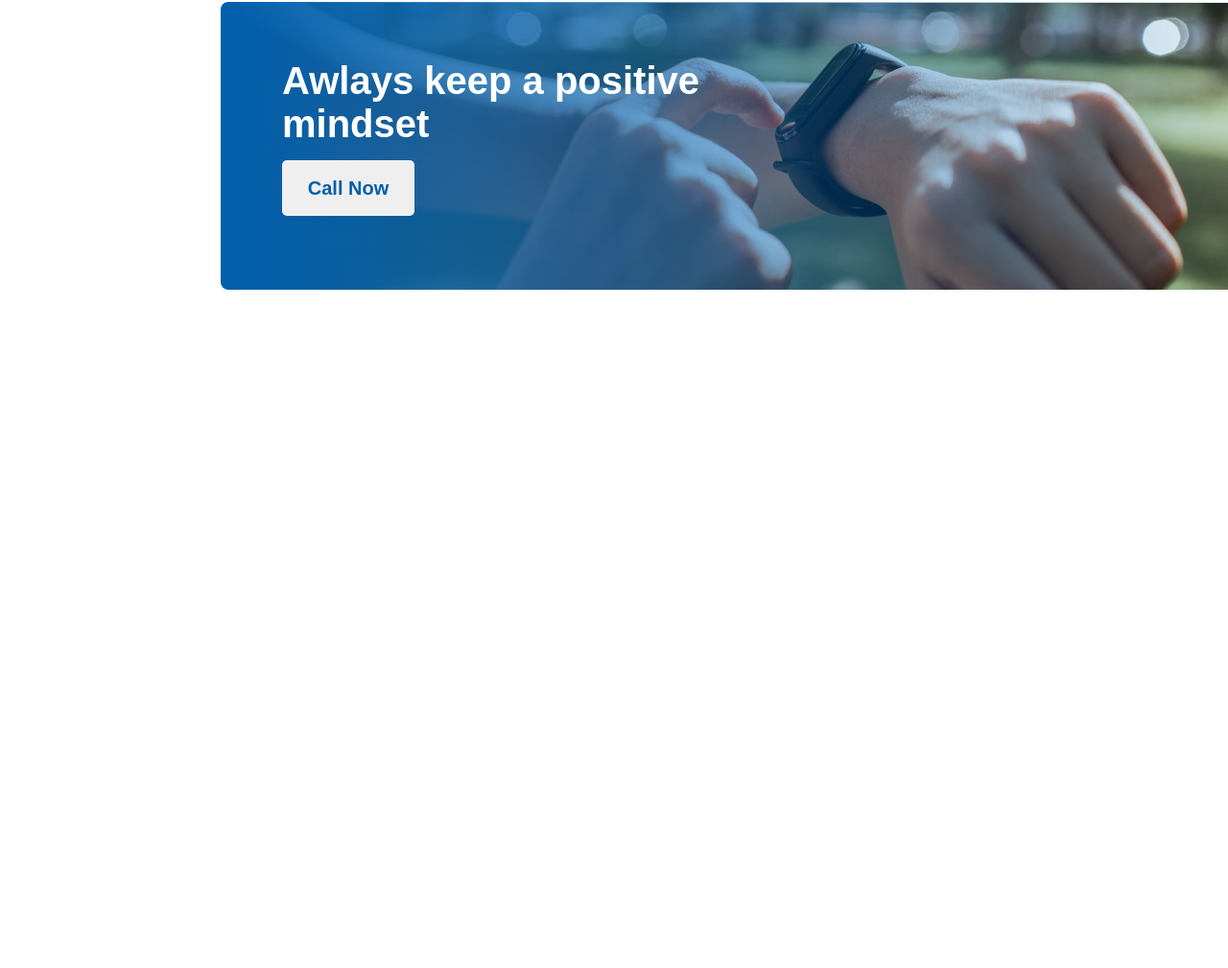
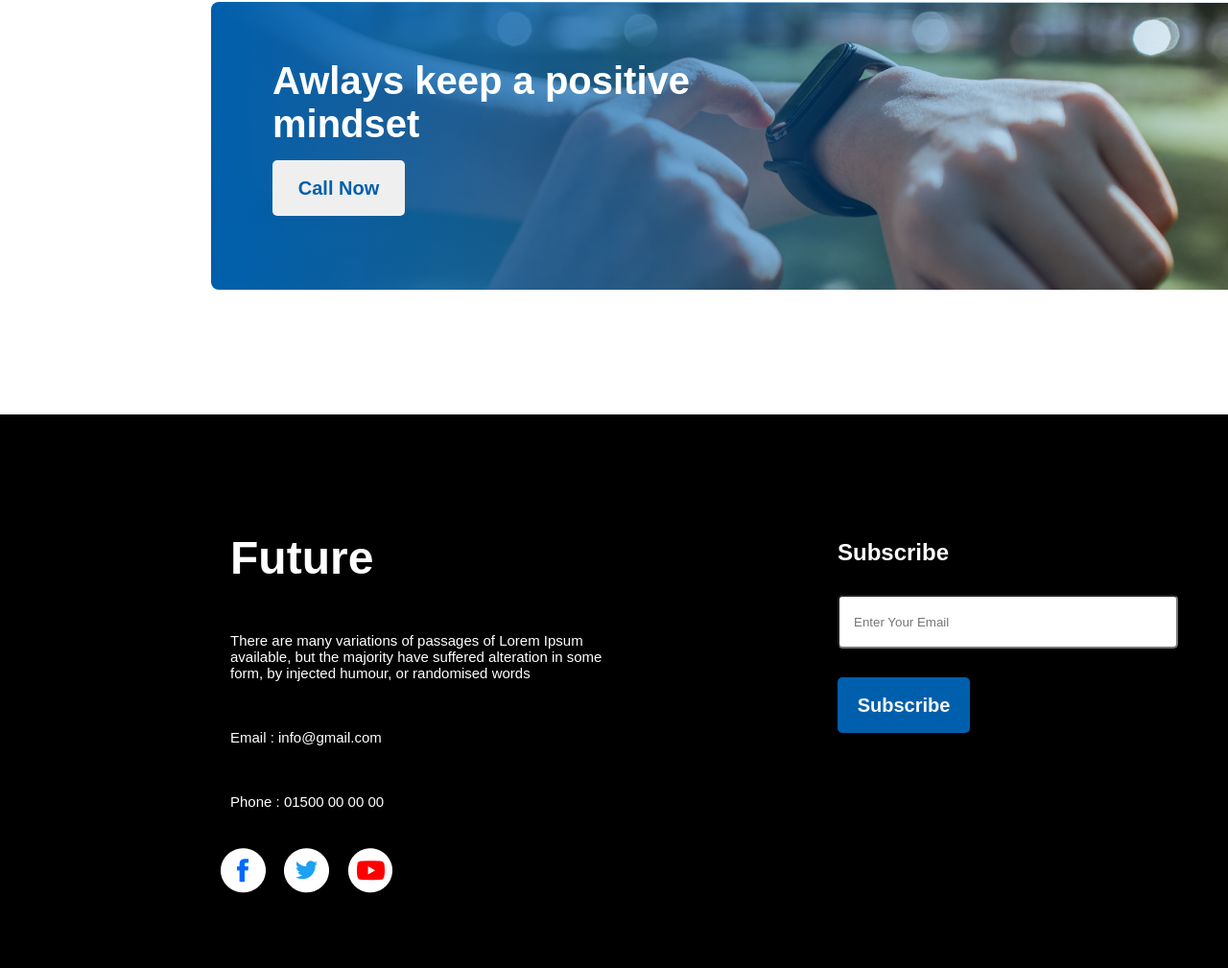
Before and after one commit to Zihadx/first-assignment, a plain HTML site: page index.html in a window 1280 px wide. Shown: the part 2143-3152 px from the top of the page at 96% size. Before the commit the page ends 2445 px from the top, so only its background shows below. Drawn offline with Linux system fonts and the light colour scheme.

Commit message:
work complet

```diff
--- a/index.html
+++ b/index.html
@@ -71,5 +71,27 @@
     <button class="btn-primary">Call Now</button>
    </div>
   </div>
+  <!-- ------------------footer-------------------- -->
+  <div id="contact">
+    <div class="contact-templet">
+        <div class="contact-left">
+            <h1 class="contact-title">Future</h1>
+            <p class="contact-sub-title">There are many variations of passages of Lorem Ipsum available, but the majority have suffered alteration in some form, by injected humour, or randomised words</p>
+            <p class="contact-sub-title">Email : info@gmail.com</p>
+            <p class="contact-sub-title">Phone : 01500 00 00 00</p>
+            <div class="social-icon">
+               <a href=""> <img src="images/icons/fb.png" alt=""></a>
+                <a href=""> <img src="images/icons/twitter.png" alt=""></a>
+                <a href=""> <img src="images/icons/youtube.png" alt=""></a>
+            </div>
+        </div>
+        <div class="contact-right">
+            <h2 class="left-title">Subscribe</h2>
+            <input type="email" name="" placeholder="Enter Your Email" id=""><br>
+            <button class="btn">Subscribe</button>
+        </div>
+    </div>
+
+  </div>
 </body>
 </html>
--- a/style.css
+++ b/style.css
@@ -86,8 +86,8 @@ ul{
     justify-content: space-around;
     text-align:center ;
     margin-top: 80px;
-    padding-left: 238px;
-    padding-right: 221px;
+    padding-left: 212px;
+    padding-right: 212px;
 }
 /* ------------------add image style------------------- */
 .add-image{
@@ -106,8 +106,66 @@ ul{
     background-repeat: no-repeat;
     width:1140px;
     height: 300px;
-    margin-left: 230px;
-    margin-right: 230px;
+    margin-left: 220px;
+    margin-right: 220px;
     margin-top: 130px;
     border-radius: 8px;
 }
+/* -----------------------footer style------------------- */
+#contact{
+    width: 1600px;
+    height: 577px;
+    margin-top: 130px;
+    background-color: black;
+}
+.contact-templet{
+    color: white;
+    display: flex;
+    margin-left: 230px;
+    margin-right: 230px;
+    justify-content: space-around;
+}
+.contact-left{
+    margin-top: 112px;
+    margin-right: 230px;
+}
+.contact-title{
+    font-weight: 700;
+    font-size: 48px;
+    padding: 10px;
+}
+.contact-left p{
+    margin-top: 30px;
+    font-weight: 400px;
+    font-size: 15px;
+    padding: 10px;
+}
+.social-icon{
+    margin-top: 30px;
+}
+.social-icon a{
+    font-size: 30px;
+    margin-right: 15px;
+}
+.contact-right{
+    margin-top: 130px;
+    margin-right: 142px;
+}
+.contact-right input{
+    border-radius: 5px;
+    width: 336px;
+    height: 52px;
+    padding-left: 15px;
+    margin-top: 30px;
+    margin-bottom: 30px;
+}
+.btn{
+    width: 138px;
+    height: 58px;
+    border-radius: 5px;
+    border-style: none;
+    color: #f7f8f9;
+    font-weight: 600;
+    font-size:20px;
+    background: #005FAC;
+}
```
